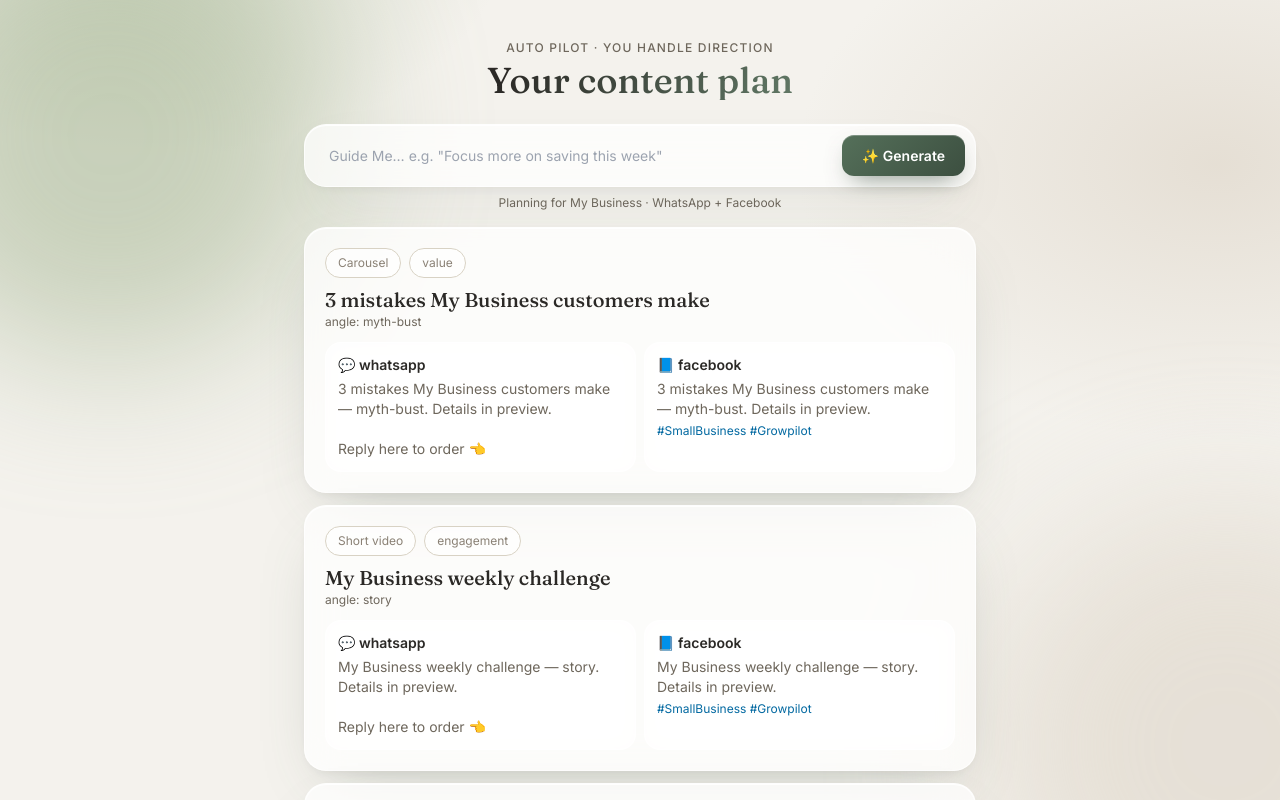
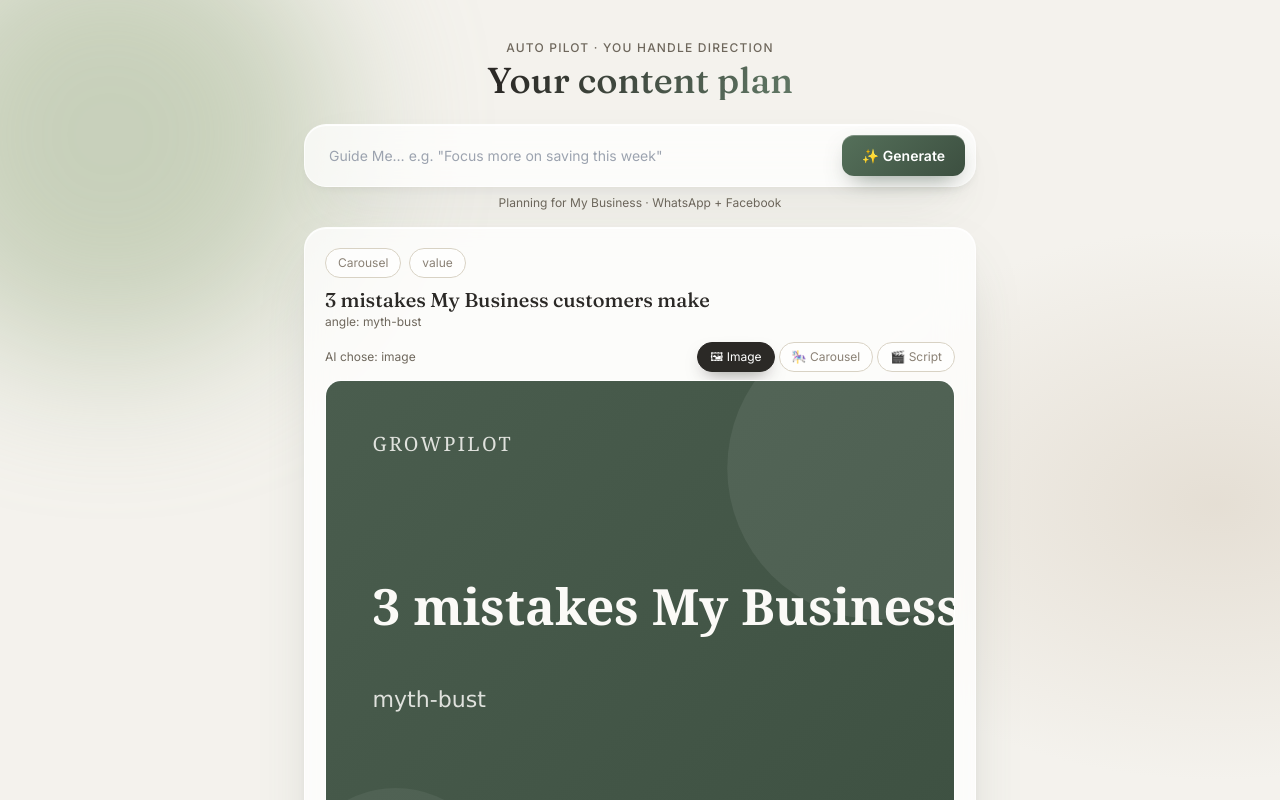
Before and after one commit to chisomsamuel912/ai-social-media-automation, a Next.js app: page /autopilot in a window 1280 px wide. Both pictures are taken after a click on the button "✨ Generate". Shown: the top 800 px of the page. Built offline with nearby package versions, Linux system fonts and the light colour scheme.

Commit message:
Phase 5: SVG template visuals, format switch, visual API

```diff
--- /dev/null
+++ b/app/api/visual/route.ts
@@ -0,0 +1,18 @@
+import { NextResponse } from "next/server";
+import { z } from "zod";
+import { renderVisual, type VisualFormat } from "@/lib/templates";
+
+const Body = z.object({
+  format: z.enum(["image", "carousel", "script"]).default("image"),
+  headline: z.string().min(1).max(200),
+  subline: z.string().max(200).optional(),
+  businessName: z.string().max(80).optional(),
+  colors: z.array(z.string()).max(3).optional()
+});
+
+export async function POST(req: Request) {
+  const parsed = Body.safeParse(await req.json().catch(() => ({})));
+  if (!parsed.success) return NextResponse.json({ error: "invalid-body" }, { status: 400 });
+  const slides = renderVisual({ ...(parsed.data as { format: VisualFormat; headline: string }), ...parsed.data });
+  return NextResponse.json({ ok: true, format: parsed.data.format, slides });
+}
--- a/app/autopilot/page.tsx
+++ b/app/autopilot/page.tsx
@@ -51,7 +51,7 @@ export default function AutopilotPage() {
         </div>
         {name && <p className="mt-2 text-center text-xs text-muted">Planning for {name} · WhatsApp + Facebook</p>}
         {msg && <p className="mt-2 text-center text-sm text-muted">{msg}</p>}
-        <div className="mt-4"><PlanResults ideas={ideas} blocked={blocked} /></div>
+        <div className="mt-4"><PlanResults ideas={ideas} blocked={blocked} businessName={name} /></div>
       </div>
     </main>
   );
--- a/components/PlanResults.tsx
+++ b/components/PlanResults.tsx
@@ -1,9 +1,10 @@
 "use client";
 import type { PlannedIdea } from "@/lib/ai/engine";
+import VisualPreview from "./VisualPreview";
 
 const PLATFORM_ICON: Record<string, string> = { whatsapp: "💬", facebook: "📘", instagram: "📸", tiktok: "🎵" };
 
-export default function PlanResults({ ideas, blocked }: { ideas: PlannedIdea[]; blocked: number }) {
+export default function PlanResults({ ideas, blocked, businessName }: { ideas: PlannedIdea[]; blocked: number; businessName?: string }) {
   if (ideas.length === 0) return <p className="text-sm text-muted">No fresh ideas — everything matched recent history. Try a different guide.</p>;
   return (
     <div className="grid gap-3">
@@ -21,6 +22,7 @@ export default function PlanResults({ ideas, blocked }: { ideas: PlannedIdea[];
           </div>
           <p className="serif mt-2 text-xl">{idea.topic}</p>
           <p className="text-xs text-muted">angle: {idea.angle}</p>
+          <VisualPreview topic={idea.topic} angle={idea.angle} businessName={businessName} />
           {idea.needsInfo && (
             <div className="mt-3 rounded-xl p-3 text-sm" style={{ background: "#F5EAD3", border: "1px solid #D9C39A" }}>
               <b>Missing important information.</b> This promo makes concrete claims but no verified facts exist.{" "}
--- /dev/null
+++ b/components/VisualPreview.tsx
@@ -0,0 +1,58 @@
+"use client";
+import { useEffect, useState } from "react";
+import type { VisualFormat } from "@/lib/templates";
+
+const FORMATS: Array<{ id: VisualFormat; label: string }> = [
+  { id: "image", label: "🖼 Image" },
+  { id: "carousel", label: "🎠 Carousel" },
+  { id: "script", label: "🎬 Script" }
+];
+
+export default function VisualPreview({ topic, angle, businessName }: { topic: string; angle: string; businessName?: string }) {
+  const [format, setFormat] = useState<VisualFormat>("image");
+  const [slides, setSlides] = useState<string[]>([]);
+  const [slide, setSlide] = useState(0);
+
+  useEffect(() => {
+    let live = true;
+    setSlides([]);
+    setSlide(0);
+    fetch("/api/visual", {
+      method: "POST", headers: { "Content-Type": "application/json" },
+      body: JSON.stringify({ format, headline: topic, subline: angle, businessName })
+    })
+      .then((r) => r.json())
+      .then((b) => { if (live && b.slides) setSlides(b.slides); })
+      .catch(() => {});
+    return () => { live = false; };
+  }, [format, topic, angle, businessName]);
+
+  return (
+    <div className="mt-3">
+      <div className="flex items-center gap-1.5">
+        <span className="text-xs text-muted">AI chose: {format}</span>
+        <div className="ml-auto flex gap-1">
+          {FORMATS.map((f) => (
+            <button key={f.id} onClick={() => setFormat(f.id)}
+              className={`pill ${format === f.id ? "on" : ""}`}>{f.label}</button>
+          ))}
+        </div>
+      </div>
+      <div className="glass-soft relative mt-2 overflow-hidden">
+        {slides.length === 0 && <p className="p-6 text-center text-xs text-muted">Rendering visual…</p>}
+        {slides.length > 0 && (
+          <div dangerouslySetInnerHTML={{ __html: slides[Math.min(slide, slides.length - 1)] }} />
+        )}
+        {slides.length > 1 && (
+          <div className="absolute bottom-2 left-0 right-0 flex justify-center gap-1.5">
+            {slides.map((_, i) => (
+              <button key={i} onClick={() => setSlide(i)} aria-label={`Slide ${i + 1}`}
+                className="h-2 rounded-full transition-all"
+                style={{ width: i === slide ? 22 : 8, background: i === slide ? "#2B2926" : "rgba(43,41,38,.3)" }} />
+            ))}
+          </div>
+        )}
+      </div>
+    </div>
+  );
+}
--- /dev/null
+++ b/lib/templates.ts
@@ -0,0 +1,75 @@
+export type VisualFormat = "image" | "carousel" | "script";
+
+export interface VisualInput {
+  format: VisualFormat;
+  headline: string;
+  subline?: string;
+  businessName?: string;
+  colors?: string[];
+}
+
+export function escapeXml(s: string): string {
+  return s.replace(/&/g, "&amp;").replace(/</g, "&lt;").replace(/>/g, "&gt;").replace(/"/g, "&quot;");
+}
+
+function palette(colors?: string[]) {
+  return {
+    bg: colors?.[0] ?? "#4A5D4E",
+    bg2: colors?.[1] ?? "#3c4f40",
+    paper: "#FBFAF7",
+    ink: "#2B2926",
+    muted: "#6E675C"
+  };
+}
+
+function wrap(inner: string, label: string): string {
+  return `<svg xmlns="http://www.w3.org/2000/svg" viewBox="0 0 1080 1080" role="img" aria-label="${escapeXml(label)}">${inner}</svg>`;
+}
+
+function header(p: ReturnType<typeof palette>, businessName: string, kicker: string): string {
+  return `<text x="80" y="120" font-family="Georgia,serif" font-size="34" letter-spacing="4" fill="${p.paper}" opacity="0.85">${escapeXml(kicker.toUpperCase())}</text>
+  <text x="80" y="990" font-family="Georgia,serif" font-size="36" fill="${p.paper}" opacity="0.9">${escapeXml(businessName)}</text>`;
+}
+
+function imageSlide(v: VisualInput, p: ReturnType<typeof palette>): string {
+  const inner = `<defs><linearGradient id="g" x1="0" y1="0" x2="1" y2="1">
+    <stop offset="0" stop-color="${p.bg}"/><stop offset="1" stop-color="${p.bg2}"/></linearGradient></defs>
+  <rect width="1080" height="1080" fill="url(#g)"/>
+  <circle cx="950" cy="150" r="260" fill="#ffffff" opacity="0.07"/>
+  <circle cx="120" cy="880" r="180" fill="#ffffff" opacity="0.06"/>
+  ${header(p, v.businessName ?? "My Business", v.format === "image" ? "Growpilot" : v.format)}
+  <text x="80" y="420" font-family="Georgia,serif" font-size="86" font-weight="bold" fill="${p.paper}">${escapeXml(v.headline.slice(0, 90))}</text>
+  <text x="80" y="560" font-family="Verdana,sans-serif" font-size="38" fill="${p.paper}" opacity="0.85">${escapeXml((v.subline ?? "Save this for later · Share with a friend").slice(0, 110))}</text>`;
+  return wrap(inner, v.headline);
+}
+
+function carouselSlides(v: VisualInput, p: ReturnType<typeof palette>): string[] {
+  const parts = v.headline.split(/[,.;:—–-]/).map((s) => s.trim()).filter(Boolean).slice(0, 3);
+  while (parts.length < 3) parts.push(v.subline ?? "Follow for part " + (parts.length + 1));
+  return parts.slice(0, 3).map((part, i) => {
+    const inner = `<rect width="1080" height="1080" fill="${i % 2 ? p.paper : p.bg}"/>
+    <text x="80" y="120" font-family="Verdana,sans-serif" font-size="34" letter-spacing="4" fill="${i % 2 ? p.muted : p.paper}" opacity="0.8">SLIDE ${i + 1} / 3</text>
+    <text x="80" y="480" font-family="Georgia,serif" font-size="80" font-weight="bold" fill="${i % 2 ? p.ink : p.paper}">${escapeXml(part.slice(0, 80))}</text>
+    <text x="80" y="990" font-family="Georgia,serif" font-size="36" fill="${i % 2 ? p.muted : p.paper}" opacity="0.9">${escapeXml(v.businessName ?? "My Business")} · Swipe →</text>`;
+    return wrap(inner, `${v.headline} slide ${i + 1}`);
+  });
+}
+
+function scriptSlide(v: VisualInput, p: ReturnType<typeof palette>): string {
+  const beats = ["Hook (0–2s)", "Value (3–15s)", "CTA (16–20s)"];
+  const rows = beats.map((b, i) =>
+    `<rect x="80" y="${300 + i * 200}" width="920" height="160" rx="24" fill="#ffffff" opacity="0.12"/>
+     <text x="120" y="${365 + i * 200}" font-family="Verdana,sans-serif" font-size="34" font-weight="bold" fill="${p.paper}">${b}</text>
+     <text x="120" y="${410 + i * 200}" font-family="Verdana,sans-serif" font-size="30" fill="${p.paper}" opacity="0.8">Captions on · face to camera</text>`
+  ).join("");
+  const inner = `<rect width="1080" height="1080" fill="${p.bg}"/>${header(p, v.businessName ?? "My Business", "Video script")}${rows}`;
+  return wrap(inner, v.headline);
+}
+
+/** $0 renderer: pure SVG strings, no image API, renders locally in milliseconds. */
+export function renderVisual(v: VisualInput): string[] {
+  const p = palette(v.colors);
+  if (v.format === "carousel") return carouselSlides(v, p);
+  if (v.format === "script") return [scriptSlide(v, p)];
+  return [imageSlide(v, p)];
+}
```
Also changed, not shown: 2 other files (tests, documents, lock files or other folders).
